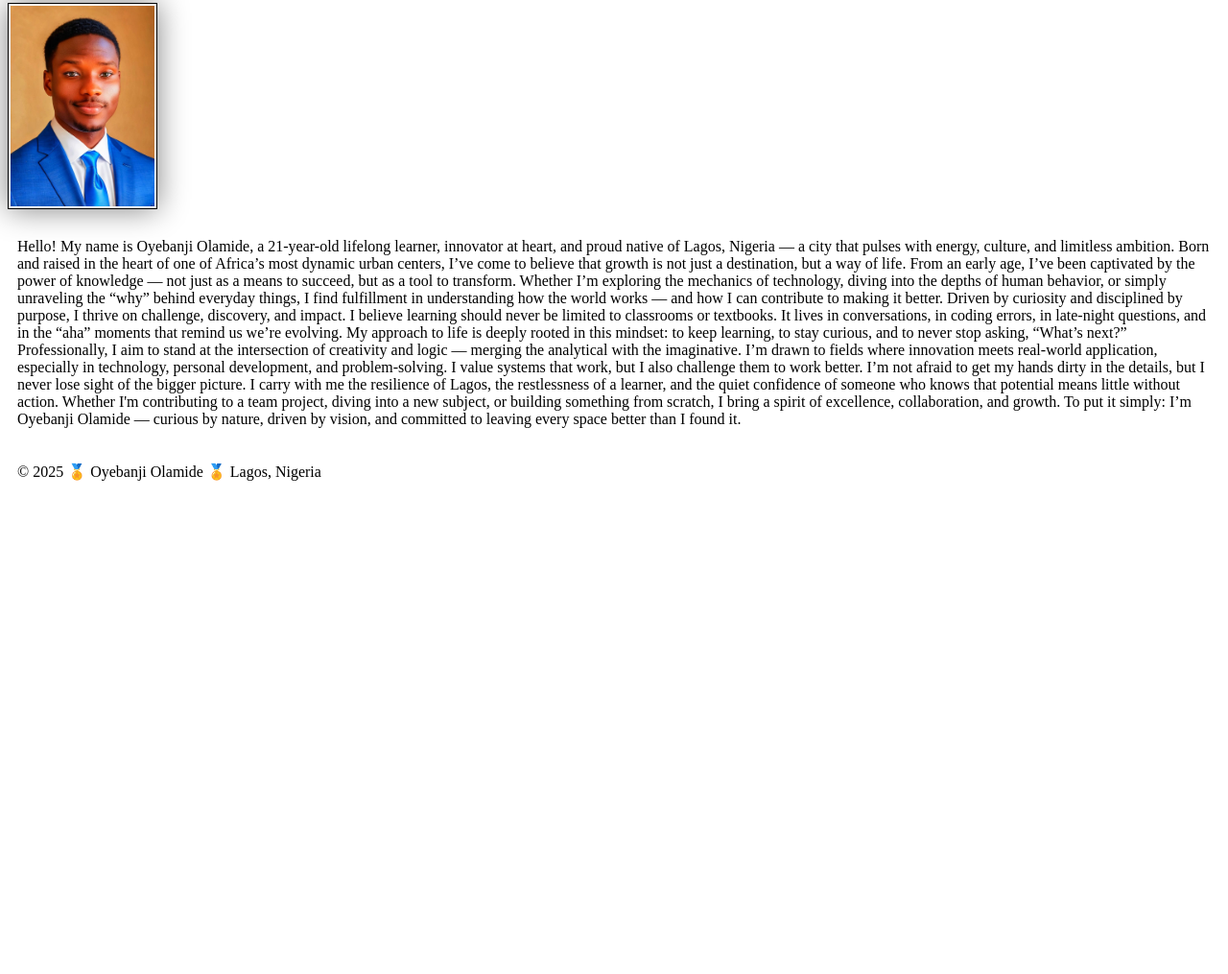
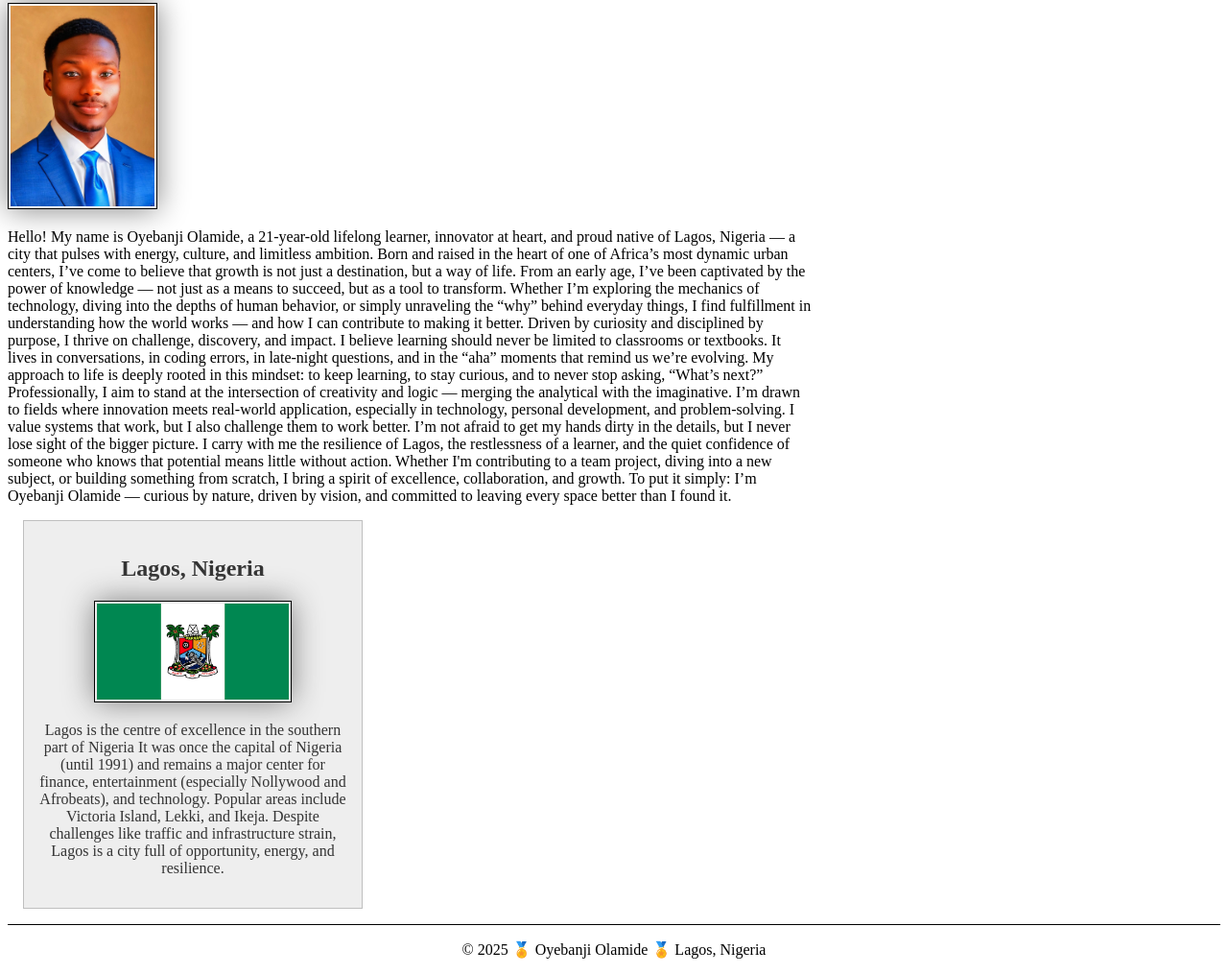
Before and after one commit to oyebanji01-cmd/wdd130, a plain HTML site: page index.html in a window 1280 px wide. Shown: the part 221-1236 px from the top of the page at 96% size. Before the commit the page ends 800 px from the top, so only its background shows below. Drawn offline with Linux system fonts and the light colour scheme; files that its build step writes are made by us from their sources; files whose address does not match are found by name.

Commit message:
made some changes

```diff
--- a/week01/index.html
+++ b/index.html
@@ -4,8 +4,10 @@
 <head>
     <meta charset="UTF-8">
     <meta name="viewport" content="width=device-width, initial-scale=1.0">
+    <title>Oyebanji Olamide | WDD 130</title>
+    <meta name="description" content="Oyebanji Olamide's BYU-Idaho WDD 130 Course Homepage">
+    <meta name="author" content="Oyebanji olamide">
     <link rel="stylesheet" href="styles/styles.css">
-    <title>Oyebanji Olamide | WDD 130</title>
 </head>
 
 <body>
@@ -48,6 +50,14 @@
             To put it simply: I’m Oyebanji Olamide — curious by nature, driven by vision, and committed to leaving every
             space better than I found it.</p>
     </main>
+    <aside>
+        <h2>Lagos, Nigeria</h2>
+        <img src="images/lagos.png" alt="lagos, Nigeria Logo">
+        <p>Lagos is the centre of excellence in the southern part of Nigeria It was once the capital of Nigeria (until
+            1991) and remains a major center for finance, entertainment (especially Nollywood and Afrobeats), and
+            technology. Popular areas include Victoria Island, Lekki, and Ikeja. Despite challenges like traffic and
+            infrastructure strain, Lagos is a city full of opportunity, energy, and resilience.</p>
+    </aside>
     <footer>
         <p>© 2025 🏅 Oyebanji Olamide 🏅 Lagos, Nigeria </p>
     </footer>
--- a/styles/styles.css
+++ b/styles/styles.css
@@ -22,5 +22,35 @@ img {
 }
 
 p {
-    padding: 10px;
+    padding: 0px;
 }
+
+main {
+    width: 840px;
+}
+
+aside {
+    width: 20rem;
+    margin: 1rem;
+    border: 1px solid rgb(0 0 0 / 0.2);
+    padding: 1rem;
+    background-color: #eee;
+    color: #333;
+    text-align: center;
+}
+
+aside img {
+    width: 200px;
+    height: auto;
+}
+
+main img {
+    width: 150px;
+    height: auto;
+}
+
+footer {
+    margin-top: 15px;
+    border-top: 1px solid #000;
+    text-align: center;
+}
```
Also changed, not shown: images/lagos.png (added), images/profile.jpg (renamed from week01/profile.jpg).
